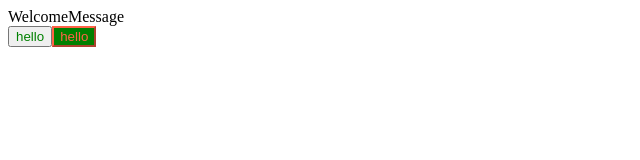
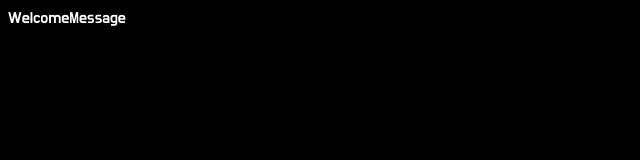
Before and after one commit to shanegracias7/react-crypto-dashboard, a React app: page / in a window 1280 px wide. Shown: the whole page, without its empty margins (0-640 px from the left). Built offline with nearby package versions, Linux system fonts and the light colour scheme.

Commit message:
setting up google fonts

```diff
--- a/public/index.html
+++ b/public/index.html
@@ -24,6 +24,9 @@
       work correctly both with client-side routing and a non-root public URL.
       Learn how to configure a non-root public URL by running `npm run build`.
     -->
+    <link rel="preconnect" href="https://fonts.googleapis.com">
+    <link rel="preconnect" href="https://fonts.gstatic.com" crossorigin>
+    <link href="https://fonts.googleapis.com/css2?family=Do+Hyeon&display=swap" rel="stylesheet">
     <title>React App</title>
   </head>
   <body>
--- a/src/App/App.css
+++ b/src/App/App.css
@@ -0,0 +1,5 @@
+body{
+    background-color: black;
+    color: white;
+    font-family: 'Do Hyeon', sans-serif;
+}
--- a/src/App/index.js
+++ b/src/App/index.js
@@ -2,25 +2,11 @@ import './App.css';
 import WelcomeMessage from './WelcomeMessage';
 import styled,{css} from 'styled-components';
 
-const MyButton = styled.button`
-  color: green;
-  ${props => props.primary && css`
-    background: green;
-    color: black;
-  `}
-  `
-
-  const TomatoButton = styled(MyButton)`
-  color: tomato;
-  border-color: tomato;
-`;
 
 function App() {
   return (
     <div>
     <WelcomeMessage/>
-    <MyButton primary={false}>hello</MyButton>
-    <TomatoButton primary={true}>hello</TomatoButton>
     </div>
 
   );
```
